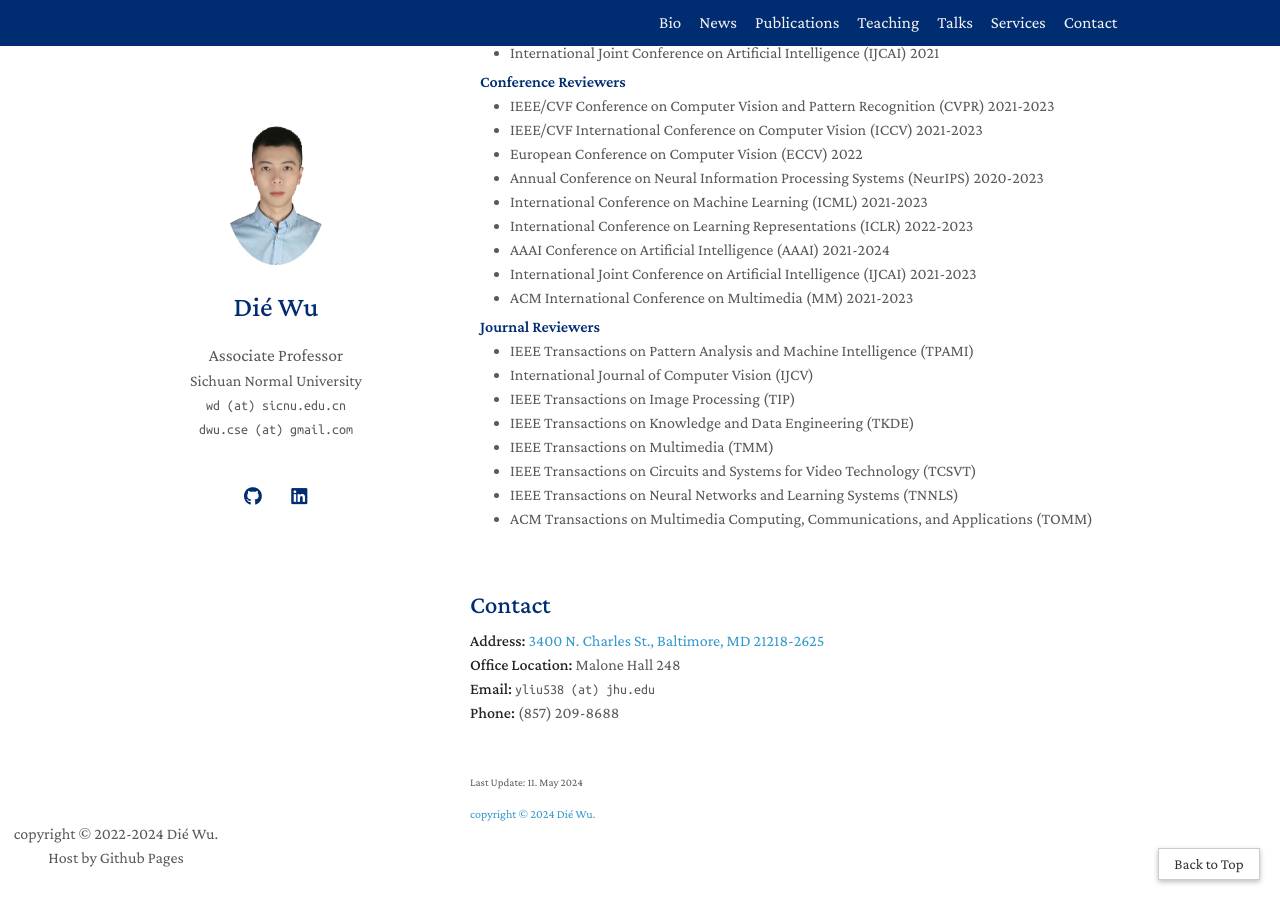
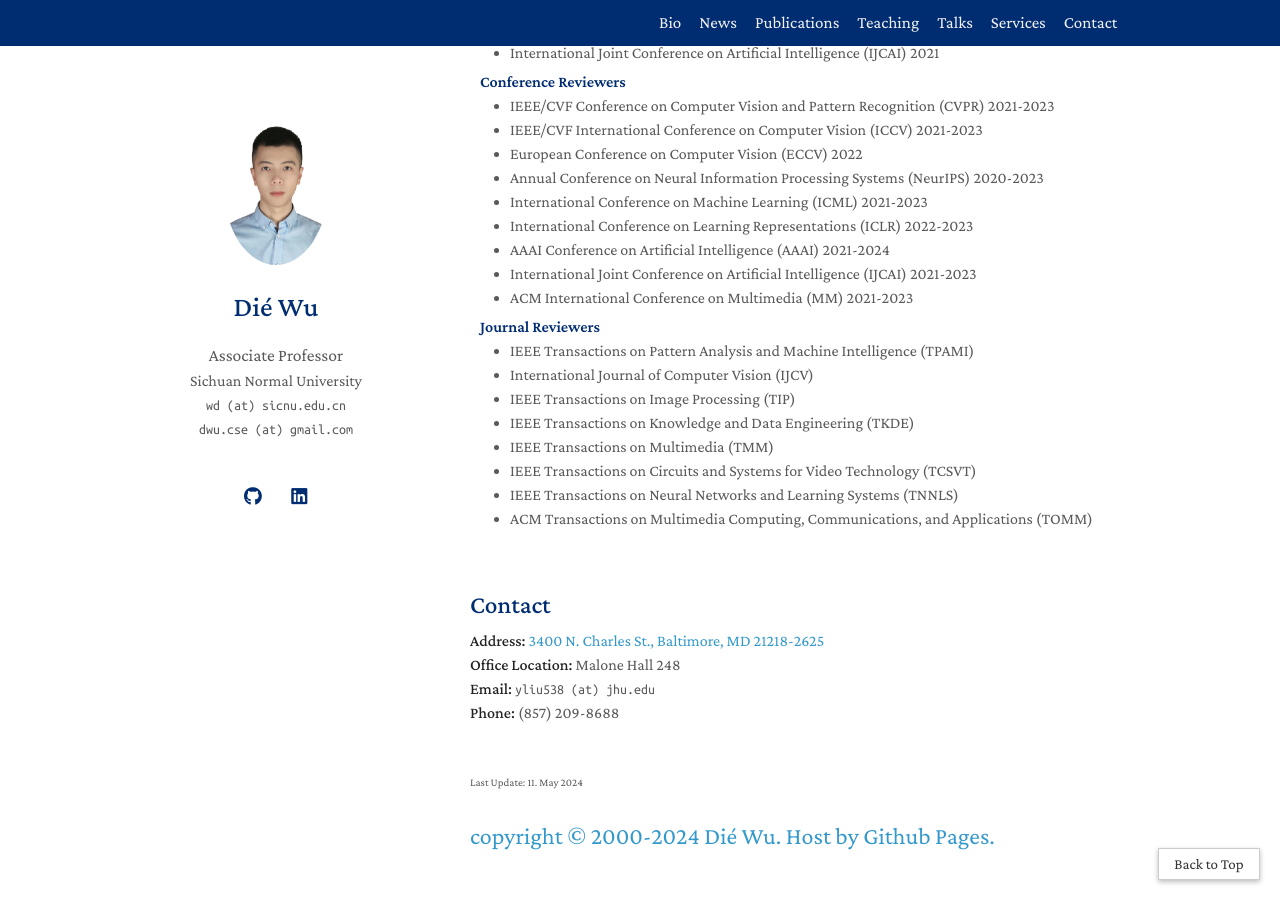
Before and after one commit to csdwu/csdwu.github.io, a Jekyll site: the page built from index.md, in a window 1280 px wide and 900 px high, scrolled down 5403 px. Built offline with Jekyll 4.4.1, drawn with Linux system fonts in a browser that asks for light colours; comment, search, counter and statistics services are not loaded; a style sheet for code colours, icons or effects is not loaded.

Commit message:
footer update

```diff
--- a/_config.yml
+++ b/_config.yml
@@ -31,7 +31,7 @@
 favicon_dark: ./assets/img/favicon-dark.png
 
 # Footnotes
-footnote: copyright &copy; 2024 Dié Wu.
+footnote: copyright &copy; 2000-2024 Dié Wu. Host by Github Pages.
 #footnote_link: https://github.com/yaoyao-liu/minimal-light
 
 # Analytics
--- a/_layouts/homepage.html
+++ b/_layouts/homepage.html
@@ -169,6 +169,12 @@
 
       <br>
 
+      {% if site.clustrmaps_id %}
+      <div style="width:100px; pointer-events: none;">
+      <script type='text/javascript' id='clustrmaps' src='//cdn.clustrmaps.com/map_v2.js?cl=043361&w=153&t=n&d={{ site.clustrmaps_id }}&co=ffffff&cmo=3eb7f0&ct=043361'></script>
+      </div>
+      {% endif %}
+
       {% if site.enable_last_update %}
       <small>Last Update:
             <script>
@@ -182,22 +188,18 @@
       {% endif %}
 
       {% if site.footnote %}
-      <div style="font: 12px/1.2 Crimson Pro, serif">
+      <div style="font: 24px/1.2 Crimson Pro, serif">
         <br>
         <a href="{{ site.footnote_link }}" rel="noopener">{{ site.footnote }}</a>
       </div>
       {% endif %}
 
-      <br>
-      {% if site.clustrmaps_id %}
-      <div style="width:100px; pointer-events: none;">
-      <script type='text/javascript' id='clustrmaps' src='//cdn.clustrmaps.com/map_v2.js?cl=043361&w=153&t=n&d={{ site.clustrmaps_id }}&co=ffffff&cmo=3eb7f0&ct=043361'></script>
-      </div>
-      {% endif %}
+
+
 
       </section>
     </div>
     <script src="{{ "/assets/js/scale.fix.js" | relative_url }}"></script>
-    <footer class=“center”>copyright &copy; 2022-2024 Dié Wu. Host by Github Pages</footer>
+
   </body>
 </html>
```
